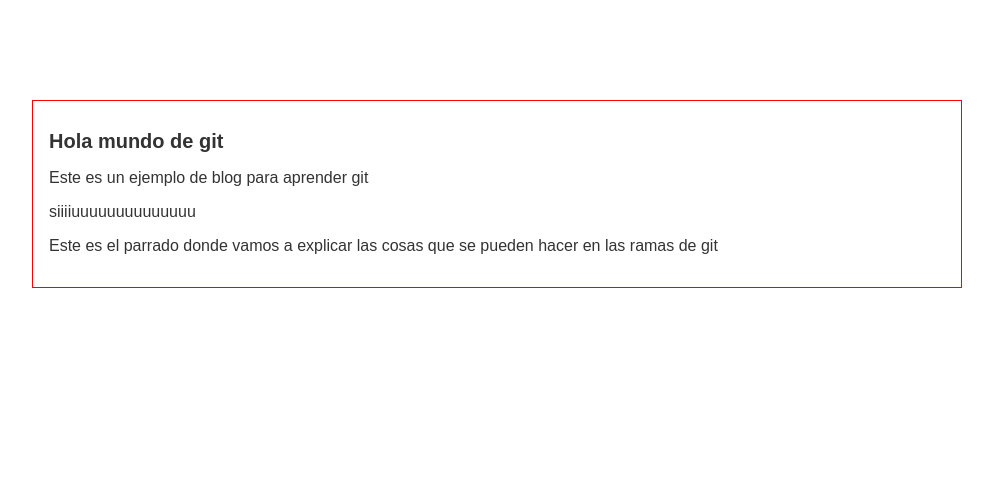
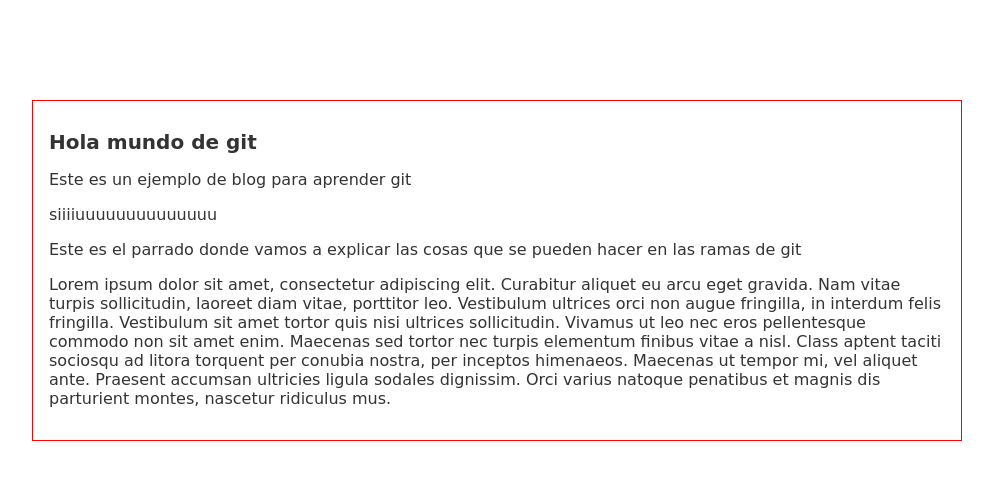
Before and after one commit to EmmanuelRamirezz/curso-profecional-git, a plain HTML site: page index.html in a window 1280 px wide. Shown: the whole page, without its empty margins (143-1136 px from the left). Drawn offline with Linux system fonts and the light colour scheme.

Commit message:
Agregando el contenido adicional del blog y otra tipografia

```diff
--- a/index.html
+++ b/index.html
@@ -14,6 +14,8 @@
             <p>Este es un ejemplo de blog para aprender git</p>
             <p>siiiiuuuuuuuuuuuuuu</p>
             <p>Este es el parrado donde vamos a explicar las cosas que se pueden hacer en las ramas de git</p>
+
+            <p>Lorem ipsum dolor sit amet, consectetur adipiscing elit. Curabitur aliquet eu arcu eget gravida. Nam vitae turpis sollicitudin, laoreet diam vitae, porttitor leo. Vestibulum ultrices orci non augue fringilla, in interdum felis fringilla. Vestibulum sit amet tortor quis nisi ultrices sollicitudin. Vivamus ut leo nec eros pellentesque commodo non sit amet enim. Maecenas sed tortor nec turpis elementum finibus vitae a nisl. Class aptent taciti sociosqu ad litora torquent per conubia nostra, per inceptos himenaeos. Maecenas ut tempor mi, vel aliquet ante. Praesent accumsan ultricies ligula sodales dignissim. Orci varius natoque penatibus et magnis dis parturient montes, nascetur ridiculus mus.</p>
         </div>
     </div>
 
--- a/styles/index.css
+++ b/styles/index.css
@@ -1,6 +1,6 @@
 body{
     text-align: center;
-    font-family: Arial, Helvetica, sans-serif;
+    font-family: cursive;
     color: #333;
     margin: 0;
     padding: 0;
```
